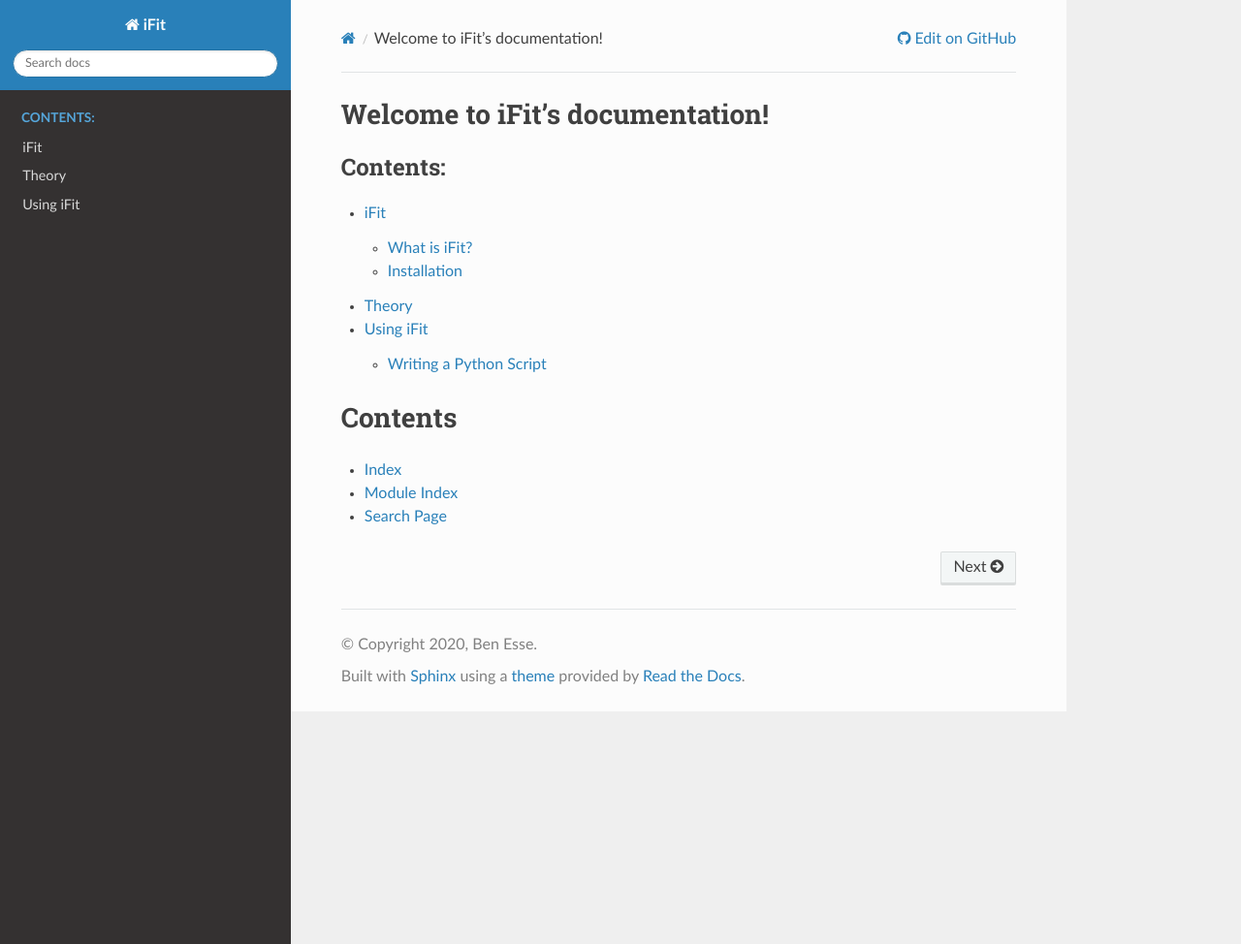
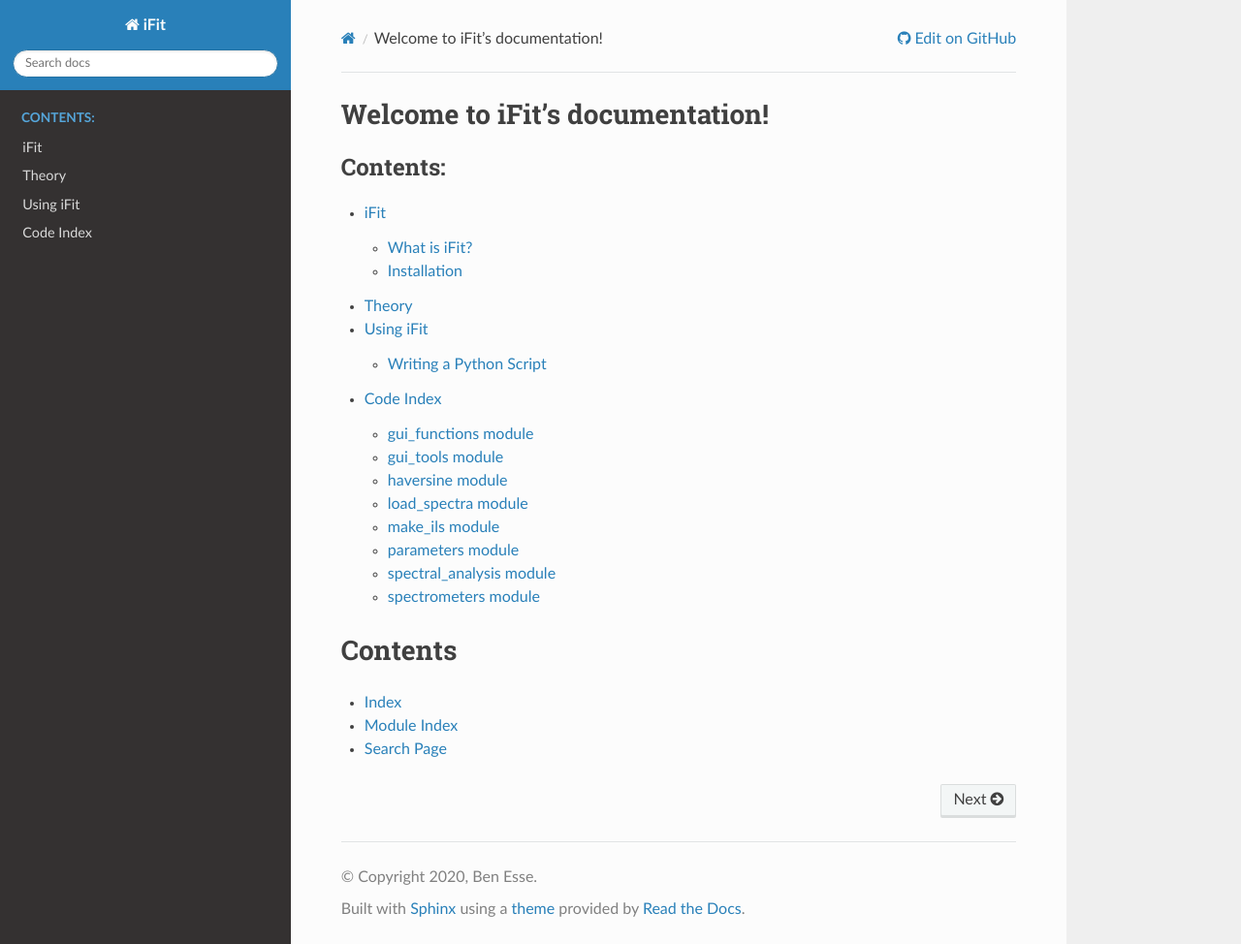
Before and after one commit to ManchesterVolcanology/iFit, a Sphinx documentation site: the page built from docs/index.rst, in a window 1280 px wide and 974 px high. Shown: the whole window at 97% size. Built offline with Sphinx 7.4.7 and the Read the Docs theme 2.0.0, drawn with Linux system fonts in a browser that asks for light colours.

Commit message:
Updated docs files

```diff
--- a/docs/conf.py
+++ b/docs/conf.py
@@ -12,6 +12,8 @@
 #
 import os
 import sys
+sys.path.insert(0, os.path.abspath('.'))
+sys.path.insert(0, os.path.abspath('../'))
 sys.path.insert(0, os.path.abspath('../ifit/'))
 
 
@@ -40,8 +42,13 @@ html_context = {
 # Add any Sphinx extension module names here, as strings. They can be
 # extensions coming with Sphinx (named 'sphinx.ext.*') or your custom
 # ones.
-extensions = ['sphinx.ext.autodoc'
+extensions = ['sphinx.ext.autodoc',
+              'sphinx.ext.napoleon'
               ]
+
+napoleon_google_docstring = False
+napoleon_use_param = False
+napoleon_use_ivar = True
 
 # Add any paths that contain templates here, relative to this directory.
 templates_path = ['_templates']
--- /dev/null
+++ b/docs/gui_functions.rst
@@ -0,0 +1,7 @@
+gui\_functions module
+=====================
+
+.. automodule:: gui_functions
+   :members:
+   :undoc-members:
+   :show-inheritance:
--- /dev/null
+++ b/docs/gui_tools.rst
@@ -0,0 +1,7 @@
+gui\_tools module
+=================
+
+.. automodule:: gui_tools
+   :members:
+   :undoc-members:
+   :show-inheritance:
--- a/docs/index.rst
+++ b/docs/index.rst
@@ -13,6 +13,7 @@ Welcome to iFit's documentation!
    usage/intro
    usage/theory
    usage/software
+   modules
 
 
 Contents
--- /dev/null
+++ b/docs/load_spectra.rst
@@ -0,0 +1,7 @@
+load\_spectra module
+====================
+
+.. automodule:: load_spectra
+   :members:
+   :undoc-members:
+   :show-inheritance:
--- /dev/null
+++ b/docs/make_ils.rst
@@ -0,0 +1,7 @@
+make\_ils module
+================
+
+.. automodule:: make_ils
+   :members:
+   :undoc-members:
+   :show-inheritance:
--- /dev/null
+++ b/docs/modules.rst
@@ -0,0 +1,14 @@
+Code Index
+==========
+
+.. toctree::
+   :maxdepth: 4
+
+   gui_functions
+   gui_tools
+   haversine
+   load_spectra
+   make_ils
+   parameters
+   spectral_analysis
+   spectrometers
--- /dev/null
+++ b/docs/spectral_analysis.rst
@@ -0,0 +1,7 @@
+spectral\_analysis module
+=========================
+
+.. automodule:: spectral_analysis
+   :members:
+   :undoc-members:
+   :show-inheritance:
--- a/docs/usage/intro.rst
+++ b/docs/usage/intro.rst
@@ -15,7 +15,7 @@ More details on iFit can be found in following paper: `Esse et al. (2020) <https
 Installation
 =============
 
-To install iFit simply clone this repository. iFit is written in Python and requires version 3.6 or higher, with numpy, scipy and matplotlib. An example script if given in `iFit.py`.
+To install iFit simply clone this repository. iFit is written in Python and requires version 3.6 or higher, with :mod:`numpy`, scipy and matplotlib. An example script if given in `iFit.py`.
 
 There is also a Graphical User Interface (GUI) written using PyQT. This requires PyQT5, pyqtgraph, pyyaml and pandas.
 
--- a/docs/usage/software.rst
+++ b/docs/usage/software.rst
@@ -49,7 +49,7 @@ So a ``Parameters`` object could be generated like this:
   params.add('shift1', value=0.1, vary=True)
 
 
-This defines three gas ``Parameter``s for SO2, O3 and Ring, as well as the polynomial coefficients for the background polynomial, a constant intensity offset and a wavelength shift and squeeze. Not that the naming convention for the polynomial parameters (``bg_poly{n}``, ``offset{n}`` and ``shift{n}``) is fixed. Once the ``Parameters`` is defined the ``Analyser`` can be generated.
+This defines three gas ``Parameter`` objects for SO2, O3 and Ring, as well as the polynomial coefficients for the background polynomial, a constant intensity offset and a wavelength shift and squeeze. Not that the naming convention for the polynomial parameters (``bg_poly{n}``, ``offset{n}`` and ``shift{n}``) is fixed. Once the ``Parameters`` is defined the ``Analyser`` can be generated.
 
 Analyser
 ---------
@@ -78,7 +78,7 @@ Measured spectra can then be analysed by using ``analyser.fit_spectrum``:
 
 In this case x and y are the measured spectum wavelengths and intensities respectively. This returns a ``FitResult`` object which holds the fit data and useful information.
 
-The ``FitResult`` object contains a copy of the ``Parameters`` object that was passed to the ``Analyser`` with the ``fit_val`` and ``fit_err`` values populated with the optimised value and associated error for each :class:`~../ifit/parameters/Parameters`. It also contains:
+The ``FitResult`` object contains a copy of the ``Parameters`` object that was passed to the ``Analyser`` with the ``fit_val`` and ``fit_err`` values populated with the optimised value and associated error for each :class:`~../ifit/parameters/Parameter`. It also contains:
 
 * ``grid`` the wavelength grid of the fit window
 
```
Also changed, not shown: docs/haversine.rst (added, +7 -0 lines), docs/parameters.rst (added, +7 -0 lines), docs/spectrometers.rst (added, +7 -0 lines).
